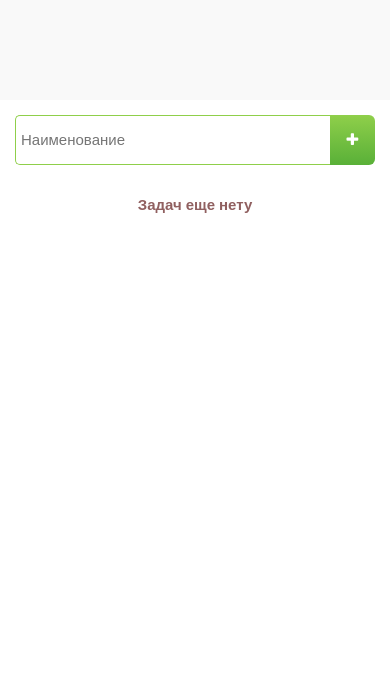
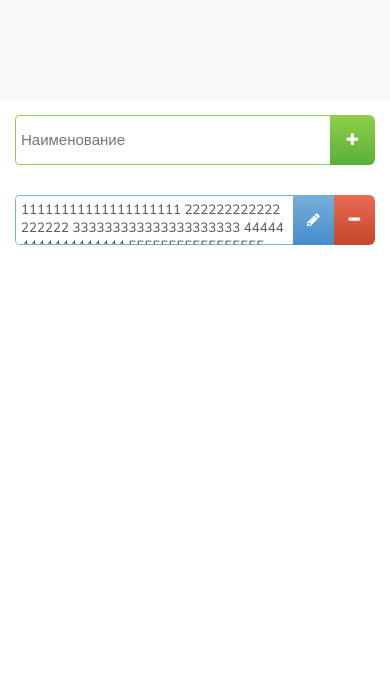
Before and after one commit to truerk/Pagination, a PHP site: page / in a window 390 px wide. Shown: the top 699 px of the page. Run offline with PHP 8.4, Linux system fonts and the light colour scheme; data that the repository does not hold is empty.

Commit message:
Примерно наметил, потестил, заменяем на textarea

```diff
--- a/index.php
+++ b/index.php
@@ -33,7 +33,7 @@
       <div class="task-body">
         <div class="task_null">Задач еще нету</div>
 
-        <?php if ($task_count > 0) {
+        <?php /*if ($task_count > 0) {*/
           foreach ($task as $tsk) : ?>
             <div class="task-container" id="<?=$tsk['task_id']?>">
               <!--<label class="task-label"><?=$tsk['task_name']?></label>-->
@@ -42,8 +42,14 @@
               <button class="delete"><i class="fa fa-minus" aria-hidden="true"></i></button>
             </div>
 
-        <?php endforeach; } ?>
-
+        <?php endforeach; /*}*/ ?>
+            <div class="task-container" id="<?=$tsk['task_id']?>">
+              <!--<label class="task-label"><?=$tsk['task_name']?></label>-->
+              <textarea class="task-label" readonly>11111111111111111111 222222222222222222 333333333333333333333 444444444444444444 55555555555555555</textarea>
+              <!--<input type="text" class="task-label" value="ккккккккккккккккккккккккккккккккккккккккккккккккккккккккккккккккккккккккккккккккккк" readonly>-->
+              <button class="update"><i class="fa fa-pencil" aria-hidden="true"></i></button>
+              <button class="delete"><i class="fa fa-minus" aria-hidden="true"></i></button>
+            </div>
       </div>
     </div>
   </div>
@@ -98,7 +104,7 @@
           $.ajax({
             type: 'POST',
             url: 'task_update.php',
-            data: {task_id: container_id, task_name:},
+            data: {task_id: container_id, task_name:task_value_new},
             success: function(result){
               var json = $.parseJSON(result);
               //alert(json.result);
@@ -116,6 +122,7 @@
 
 
         });
+        //$("p").removeClass("myClass noClass").addClass("yourClass");
         //var task_value_old = $('#' + container_id + ' input.task-label').val();
         //$('#' + container_id + ' input.task-label').remove();
         //$('#' + container_id).prepend('<input type="text" class="task-update" value='+task_value_old+'>');
@@ -127,7 +134,7 @@
     /* -- удаление тасок --- */
     function add_delete(){
       $('.delete').on('click', function(){
-        var containter = $(this).parent();//attr('id')
+        var containter = $(this).parent();//attr('id')//получаем род контейнер
         var task_id = this.parentNode.id;
         $.ajax({
           type: 'POST',
@@ -182,7 +189,7 @@
               $('#' + container_id + ' input.task-label').blur(function(){
 
 
-                var a = confirm("проверочка");
+                //var a = confirm("проверочка");
                 //alert(a);
                 $('#' + container_id + ' input.task-label').attr('readonly', true);
 
--- a/style/style.css
+++ b/style/style.css
@@ -134,7 +134,13 @@
   border-right: none;
   color: #505050;
   order: 0;
+  resize: none;
 }
+
+.task-label:focus{
+  outline: none;
+}
+
 .task-update{
   width: 100%;
   word-break: break-all;
@@ -146,6 +152,7 @@
   border-right: none;
   color: #505050;
   order: 0;
+  resize: none;
 }
 .task-container .delete{
   width: 50px;
@@ -225,3 +232,11 @@
     opacity: 0;
   }
 }
+
+/* ----- адаптив ----- */
+
+@media screen and (max-width: 768px){
+  .task-container .task-label{
+    overflow-y: scroll;
+  }
+}
```
